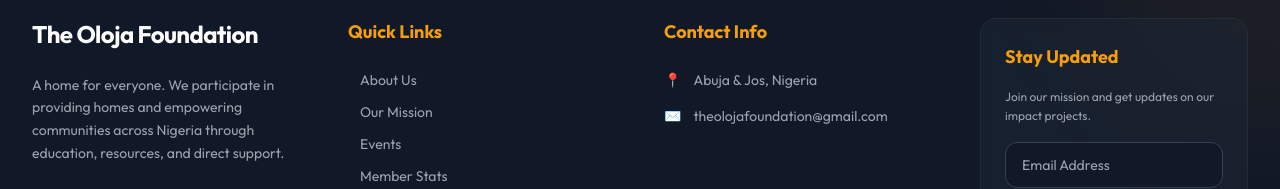
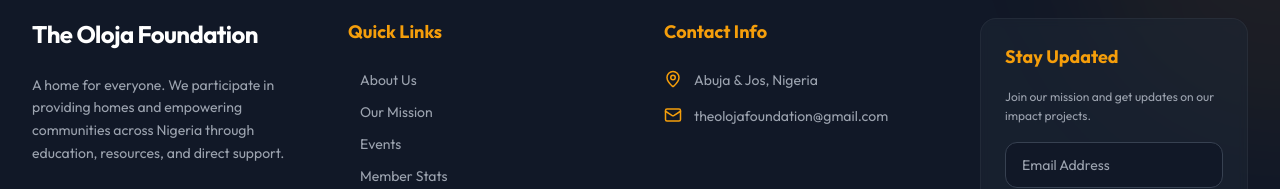
Before and after one commit to elshaddaioheha/olojafoundation, a Next.js app: page /about in a window 1280 px wide. Shown: the part 1521-1710 px from the top of the page. Built offline with nearby package versions, Linux system fonts and the light colour scheme.

Commit message:
Replace emojis with celebratory and contact icons for a more premium look

```diff
--- a/components/Footer.tsx
+++ b/components/Footer.tsx
@@ -1,7 +1,7 @@
 "use client";
 import { useState } from "react";
 import { motion, AnimatePresence } from "framer-motion";
-import { Heart, Send, CheckCircle2, X } from "lucide-react";
+import { Heart, Send, CheckCircle2, X, MapPin, Mail } from "lucide-react";
 import Link from "next/link";
 
 export default function Footer() {
@@ -75,11 +75,11 @@
                     <h5 className="font-bold text-lg mb-6 text-amber-500">Contact Info</h5>
                     <ul className="space-y-4 text-sm text-gray-400">
                         <li className="flex gap-3">
-                            <span className="text-amber-500 shrink-0">📍</span>
+                            <MapPin size={18} className="text-amber-500 shrink-0" />
                             <span>Abuja & Jos, Nigeria</span>
                         </li>
                         <li className="flex gap-3">
-                            <span className="text-amber-500 shrink-0">✉️</span>
+                            <Mail size={18} className="text-amber-500 shrink-0" />
                             <a href="mailto:theolojafoundation@gmail.com" className="hover:text-white transition-colors">theolojafoundation@gmail.com</a>
                         </li>
                     </ul>
--- a/components/GoalAppreciation.tsx
+++ b/components/GoalAppreciation.tsx
@@ -1,7 +1,7 @@
 "use client";
 import { motion } from "framer-motion";
 import Image from "next/image";
-import { Heart, Sparkles, Trophy, Star } from "lucide-react";
+import { Heart, Sparkles, Trophy, Star, PartyPopper } from "lucide-react";
 
 export default function GoalAppreciation() {
     return (
@@ -108,8 +108,10 @@
                             We Did It Together!
                         </span>
                     </h2>
-                    <p className="text-xl md:text-2xl text-gray-600 font-medium">
-                        🎉 Goal Achieved · Hearts United · Dreams Realized 🎉
+                    <p className="text-xl md:text-2xl text-gray-600 font-medium flex items-center justify-center gap-3">
+                        <PartyPopper className="text-amber-500" size={24} />
+                        Goal Achieved · Hearts United · Dreams Realized
+                        <PartyPopper className="text-amber-500" size={24} />
                     </p>
                 </motion.div>
 
```
